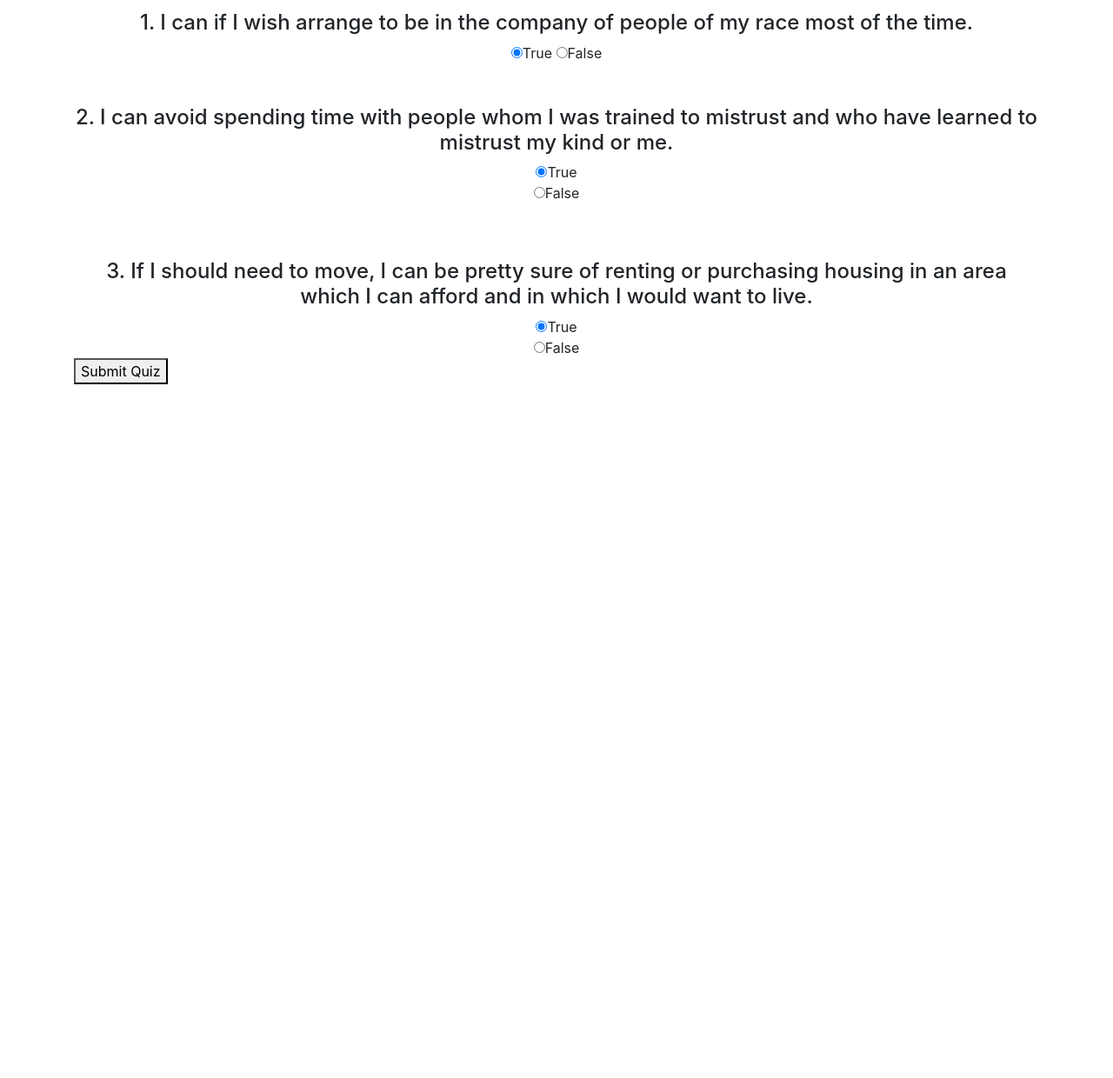
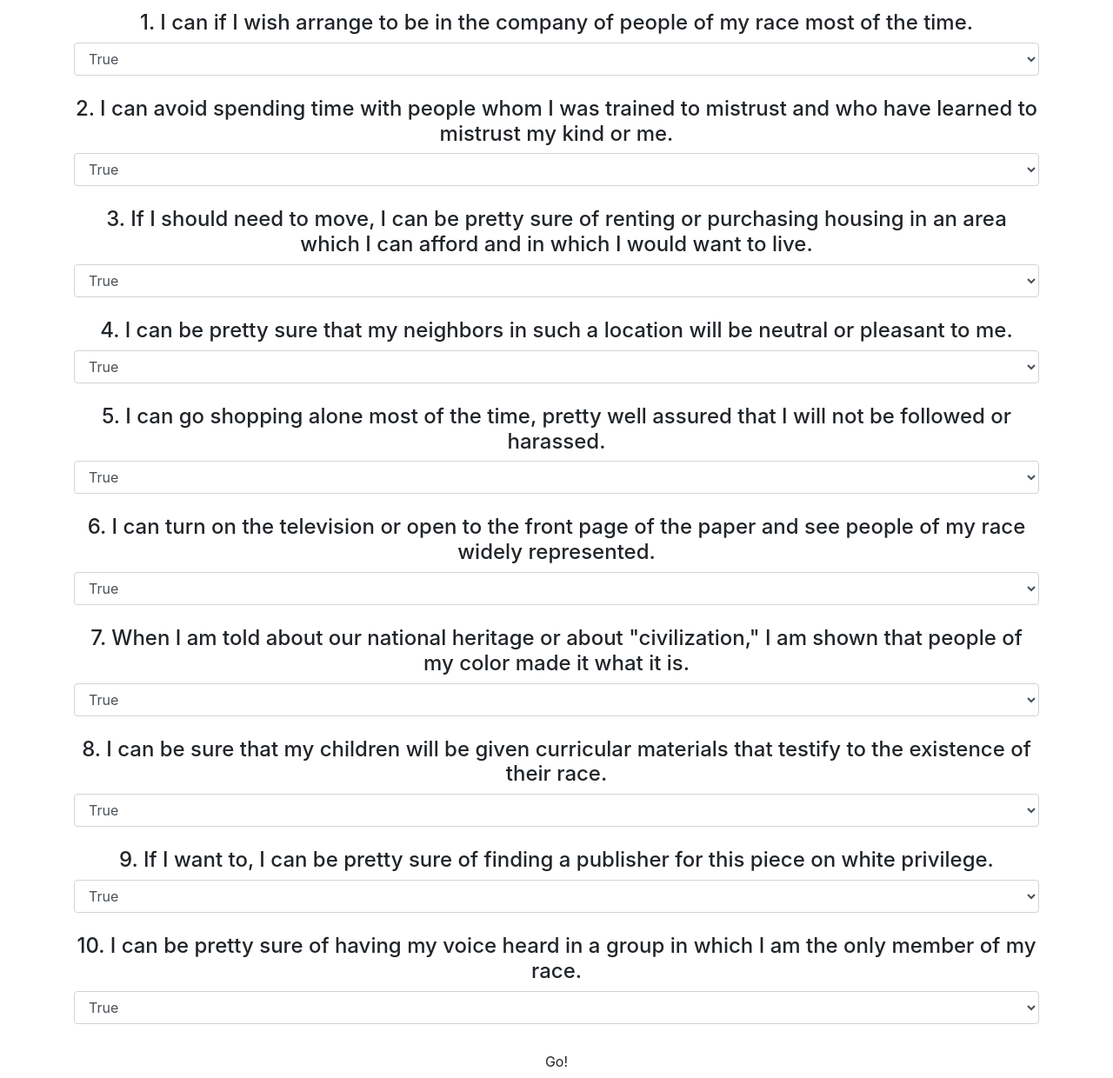
Before and after one commit to Ian-Alexander/McIntosh-Test, a plain HTML site: page index.html in a window 1280 px wide. Shown: the part 140-1380 px from the top of the page at 87% size. Before the commit the page ends 800 px from the top, so only its background shows below. Drawn offline with nearby package versions, Linux system fonts and the light colour scheme.

Commit message:
it will get basic back end functioning for replication

```diff
--- a/css/styles.css
+++ b/css/styles.css
@@ -1,32 +1,11 @@
-/* .privilege {
-  display: none;
-} */
-.btn {
-  display: block;
+body {
+  text-align: center;
 }
 
 .show {
   display: show;
 }
 
-#quote{
-  display:none;
+#quote1, #quote2, #quote3, #quote4, #quote5 {
+  display: none;
 }
-
-h4{
-  text-align: center;
-}
-
-h1{
-  text-align:center;
-}
-
-.question1{
-  text-align: center;
-}
-.question2{
-  text-align: center;
-}
-.question3{
-  text-align: center;
-}
--- a/index.html
+++ b/index.html
@@ -9,44 +9,96 @@
   </head>
   <body>
     <div class="container">
-      <!-- <h1>What's your privilege?</h1> -->
-
       <p>The following questions are adopted from the incredible work of activist Peggy McIntosh, in her writing "Unpacking the Invisible Knapsack."</p>
 
       <p>Answer the following Yes or No questions honestly and critically. You may have never analyzed your life in this way before, but be open to the reality that these quetion point towards, and you may realize something very important about yourself and the world around you.</p>
       <br></br>
       <form id="privilege">
-        <div class="form-group">
         <h4>1. I can if I wish arrange to be in the company of people of my race most of the time.</h4>
-        <div class="question1">
-            <label><input type="radio" name="question1" value="1" checked>True</label>
-            <label><input type="radio" name="question1" value="0">False</label>
-      </div><!--closes question1 div-->
-      </div><!--closes form-group-->
+        <select class="form-control" id="question1">
+          <option value="1">True</option>
+          <option value="0">False</option>
+        </select>
         <br>
-        <div class="form-group">
         <h4>2. I can avoid spending time with people whom I was trained to mistrust and who have learned to
             mistrust my kind or me.</h4>
-        <div class="question2">
-            <input type="radio" name="question2" value="1" checked>True<br>
-            <input type="radio" name="question2" value="0">False<br>
-        </div>
-        </div><!--closes q2 form-group-->
-      <br></br>
-      <div class = "form-group">
-        <h4>3. If I should need to move, I can be pretty sure of renting or purchasing housing in an area which I can
-            afford and in which I would want to live.</h4>
-        <div class="question3">
-            <input type="radio" name="question3" value="1" checked>True<br>
-            <input type="radio" name="question3" value="0">False<br>
-        </div>
-            <button id="submit">Submit Quiz</button>
+            <select class="form-control" id="question2">
+              <option value="1">True</option>
+              <option value="0">False</option>
+            </select>
+            <br>
+      <h4>3. If I should need to move, I can be pretty sure of renting or purchasing housing in an area which I can
+          afford and in which I would want to live.</h4>
+          <select class="form-control" id="question3">
+            <option value="1">True</option>
+            <option value="0">False</option>
+          </select>
+          <br>
+        <h4>4. I can be pretty sure that my neighbors in such a location will be neutral or pleasant to me.</h4>
+        <select class="form-control" id="question4">
+          <option value="1">True</option>
+          <option value="0">False</option>
+        </select>
+        <br>
+          <h4>5. I can go shopping alone most of the time, pretty well assured that I will not be followed or harassed.</h4>
+          <select class="form-control" id="question5">
+            <option value="1">True</option>
+            <option value="0">False</option>
+          </select>
+          <br>
+            <h4>6. I can turn on the television or open to the front page of the paper and see people of my race widely
+              represented.</h4>
+              <select class="form-control" id="question6">
+                <option value="1">True</option>
+                <option value="0">False</option>
+              </select>
+              <br>
+            <h4>7. When I am told about our national heritage or about "civilization," I am shown that people of my
+              color made it what it is.</h4>
+              <select class="form-control" id="question7">
+                <option value="1">True</option>
+                <option value="0">False</option>
+              </select>
+              <br>
+            <h4>8. I can be sure that my children will be given curricular materials that testify to the existence of their
+              race.</h4>
+              <select class="form-control" id="question8">
+                <option value="1">True</option>
+                <option value="0">False</option>
+              </select>
+              <br>
+            <h4>9. If I want to, I can be pretty sure of finding a publisher for this piece on white privilege.</h4>
+            <select class="form-control" id="question9">
+              <option value="1">True</option>
+              <option value="0">False</option>
+            </select>
+            <br>
+            <h4>10. I can be pretty sure of having my voice heard in a group in which I am the only member of my race.</h4>
+            <select class="form-control" id="question10">
+              <option value="1">True</option>
+              <option value="0">False</option>
+            </select>
+            <br>
 
-      </form>
+            <button type="submit" class="btn">Go!</button>
+        </form>
 
-      <div id="quote">
-        <p>you are very privileged</p>
+      <div id="quote1">
+        <p>quote1</p>
       </div>
+      <div id="quote2">
+        <p>quote2</p>
+      </div>
+      <div id="quote3">
+        <p>3</p>
+      </div>
+      <div id="quote4">
+        <p>4</p>
+      </div>
+      <div id="quote5">
+        <p>5</p>
+      </div>
+
     </div><!--closes container-->
   </body>
 </html>
--- a/js/scripts.js
+++ b/js/scripts.js
@@ -1,15 +1,30 @@
-
 $(document).ready(function() {
   $("form#privilege").submit(function(event) {
-    alert('got to begining of doc!');
-    var question1 = parseInt($("input[type=radio][name=question1]:checked").val());
-    var question2 = parseInt($("input[type=radio][name=question2]:checked").val());
-    var question3 = parseInt($("input[type=radio][name=question3]:checked").val());
+    alert("1");
+    var question1 = parseInt($("#question1").val());
+    var question2 = parseInt($("#question2").val());
+    var question3 = parseInt($("#question3").val());
+    var question4 = parseInt($("#question4").val());
+    var question5 = parseInt($("#question5").val());
+    var question6 = parseInt($("#question6").val());
+    var question7 = parseInt($("#question7").val());
+    var question8 = parseInt($("#question8").val());
+    var question9 = parseInt($("#question9").val());
+    var question10 = parseInt($("#question10").val());
 
-    if ("question1 + question2 + question3 === 3"){
-      $("#quote").show();
-    };
-      event.preventDefault();
-    alert("end of doc")
+      if (question1 + question2 + question3 + question4 + question5 + question6 + question7 + question8 + question9 + question10 === 9) {
+       alert("you did it");
+     };
+     // } else if (question1 + question2 + question3 + question4 + question5 + question6 + question7 + question8 + question9 + question10 >= 7 && < 10) {
+     //      alert("you did it again");
+     //    } else if (question1 + question2 + question3 + question4 + question5 + question6 + question7 + question8 + question9 + question10 >= 4){
+     //      $("#quote3").show;
+     //    } else if (question1 + question2 + question3 + question4 + question5 + question6 + question7 + question8 + question9 + question10 >= 2){
+     //      $("#quote4").show;
+     //    } else if (question1 + question2 + question3 + question4 + question5 + question6 + question7 + question8 + question9 + question10 === 1){
+     //      $("#quote5").show;
+     //    };
+    event.preventDefault();
+     alert("end");
   });
 });
```
